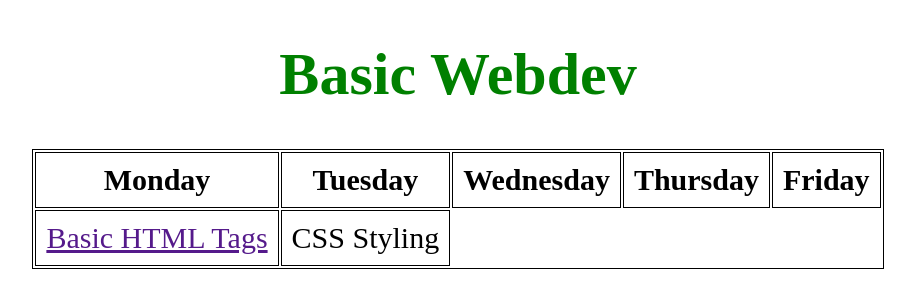
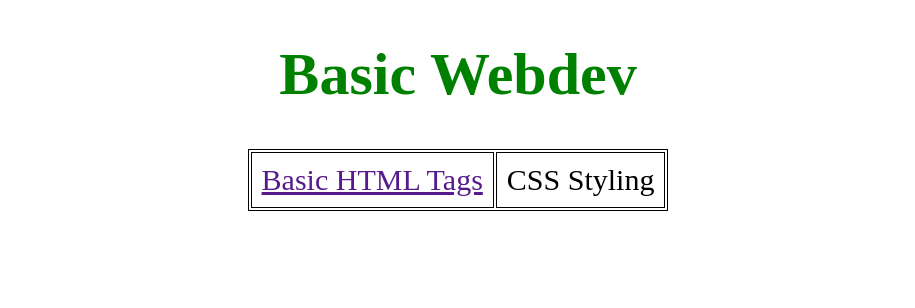
Before and after one commit to RWSYang/RWSYang.github.io, a plain HTML site: page index.html in a window 1280 px wide. Shown: the whole page, without its empty margins (182-1097 px from the left). Drawn offline with Linux system fonts and the light colour scheme.

Commit message:
Update index.html

```diff
--- a/index.html
+++ b/index.html
@@ -9,13 +9,6 @@
 </body>
   <table>
     <tr>
-      <th>Monday</th>
-      <th>Tuesday</th>
-      <th>Wednesday</th>
-      <th>Thursday</th>
-      <th>Friday</th>
-    </tr>
-    <tr>
       <td>
         <a href>Basic HTML Tags</a>
       </td>
```
